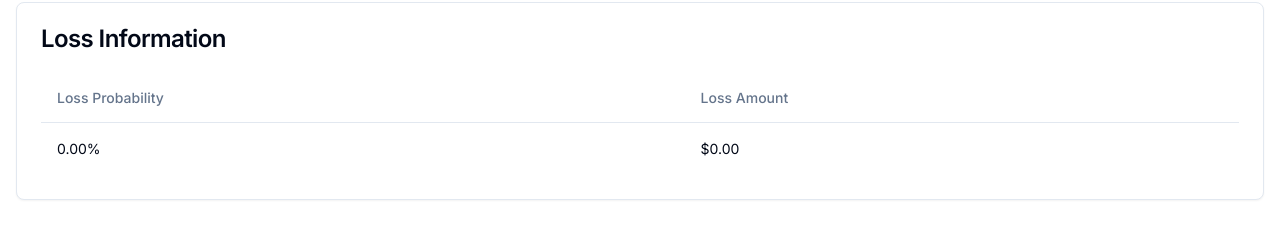
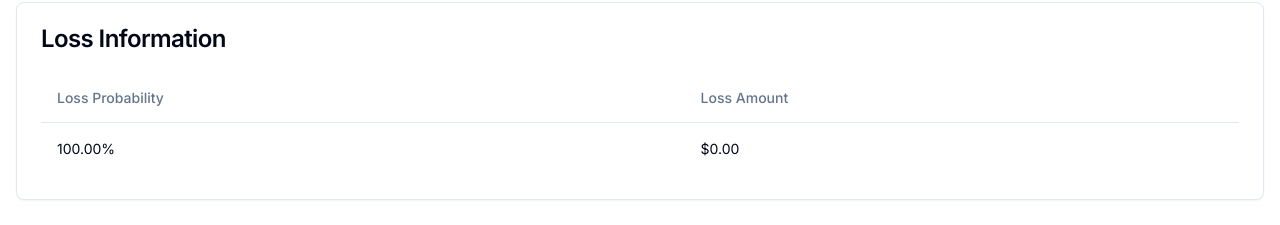
Before and after one commit to joshbochu/makemonies, a Next.js app: page / in a window 1280 px wide. Shown: the part 471-696 px from the top of the page. Built offline with nearby package versions, Linux system fonts and the light colour scheme.

Commit message:
fix math

```diff
--- a/app/page.tsx
+++ b/app/page.tsx
@@ -12,17 +12,14 @@ import {
 import { useState } from "react";
 
 // Add these functions
-function moneylineToImpliedProbability(
-  moneyline: string,
-  isLoss = false
-): number {
+function moneylineToImpliedProbability(moneyline: string): number {
   const ml = parseInt(moneyline);
   if (isNaN(ml)) return 0;
 
   if (ml > 0) {
-    return isLoss ? (100 / (ml + 100)) * 100 : 100 / (ml + 100);
+    return 100 / (ml + 100);
   } else {
-    return isLoss ? (-ml / (-ml + 100)) * 100 : -ml / (-ml + 100);
+    return Math.abs(ml) / (Math.abs(ml) + 100);
   }
 }
 
@@ -45,6 +42,8 @@ export default function Home() {
 
   const netWin = calculateNetWin(odds, wager);
   const wagerFloat = parseFloat(wager) || 0;
+  const winProbability = moneylineToImpliedProbability(odds);
+  const lossProbability = 1 - winProbability;
   const roi = (netWin / wagerFloat) * 100 || 0;
 
   return (
@@ -82,9 +81,7 @@ export default function Home() {
             </TableHeader>
             <TableBody>
               <TableRow>
-                <TableCell>
-                  {moneylineToImpliedProbability(odds).toFixed(2)}%
-                </TableCell>
+                <TableCell>{(winProbability * 100).toFixed(2)}%</TableCell>
                 <TableCell>${netWin.toFixed(2)}</TableCell>
                 <TableCell>{roi.toFixed(2)}%</TableCell>
               </TableRow>
@@ -107,9 +104,7 @@ export default function Home() {
             </TableHeader>
             <TableBody>
               <TableRow>
-                <TableCell>
-                  {moneylineToImpliedProbability(odds, true).toFixed(2)}%
-                </TableCell>
+                <TableCell>{(lossProbability * 100).toFixed(2)}%</TableCell>
                 <TableCell>${wagerFloat.toFixed(2)}</TableCell>
               </TableRow>
             </TableBody>
```
